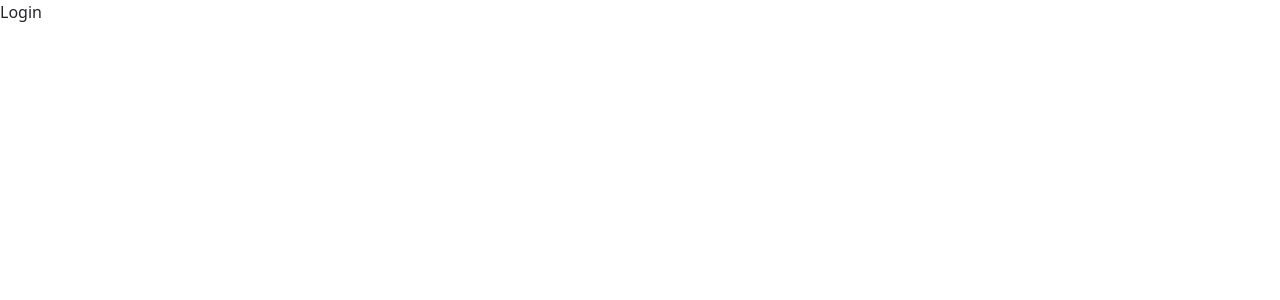
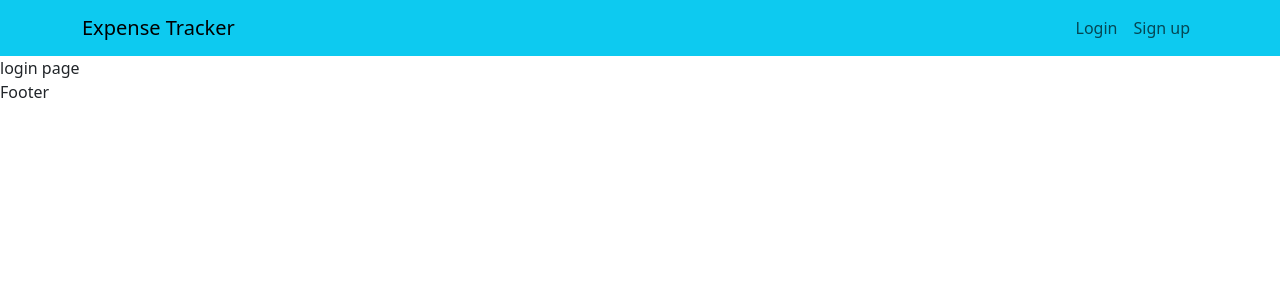
Before and after one commit to Bikal-Adhikari/ExpenseTracker-client, a React (Vite) app: page / in a window 1280 px wide. Shown: the top 300 px of the page. Built offline with nearby package versions, Linux system fonts and the light colour scheme.

Commit message:
Navbar created

```diff
--- a/src/components/TopNav.jsx
+++ b/src/components/TopNav.jsx
@@ -1,3 +1,20 @@
+import Container from "react-bootstrap/Container";
+import Nav from "react-bootstrap/Nav";
+import Navbar from "react-bootstrap/Navbar";
+
 export const TopNav = () => {
-  return <div>TopNav</div>;
+  return (
+    <Navbar expand="md" className="bg-info">
+      <Container>
+        <Navbar.Brand href="#home">Expense Tracker</Navbar.Brand>
+        <Navbar.Toggle aria-controls="basic-navbar-nav" />
+        <Navbar.Collapse id="basic-navbar-nav">
+          <Nav className="ms-auto">
+            <Nav.Link href="/">Login</Nav.Link>
+            <Nav.Link href="/signup">Sign up</Nav.Link>
+          </Nav>
+        </Navbar.Collapse>
+      </Container>
+    </Navbar>
+  );
 };
--- a/src/pages/Login.jsx
+++ b/src/pages/Login.jsx
@@ -1,10 +1,16 @@
+import { Footer } from "../components/Footer";
+import { TopNav } from "../components/TopNav";
+
 const Login = () => {
   return (
     <div>
-      Login
       {/* header  */}
+      <TopNav />
+
       {/* mainbody */}
+      <div className="main">login page</div>
       {/* footer  */}
+      <Footer />
     </div>
   );
 };
```
